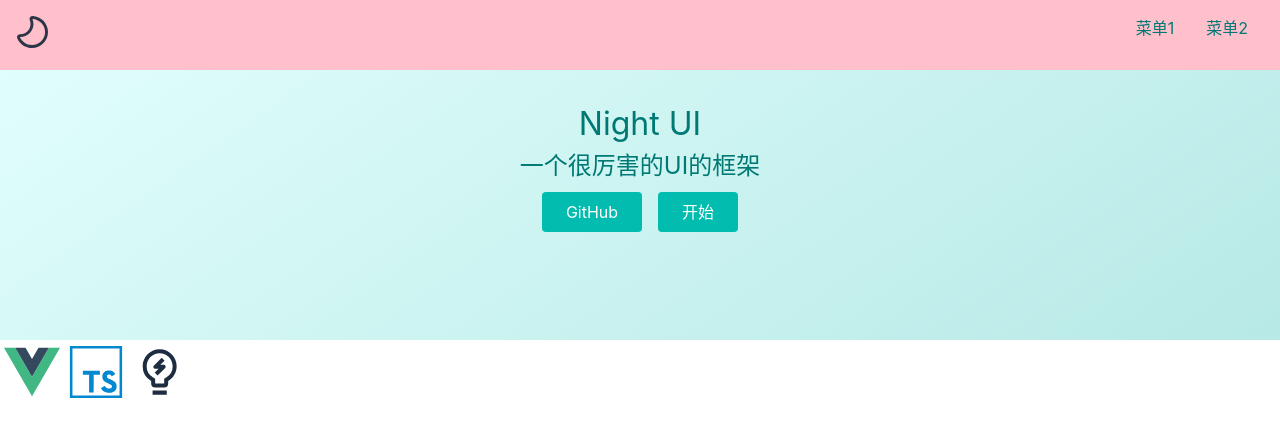
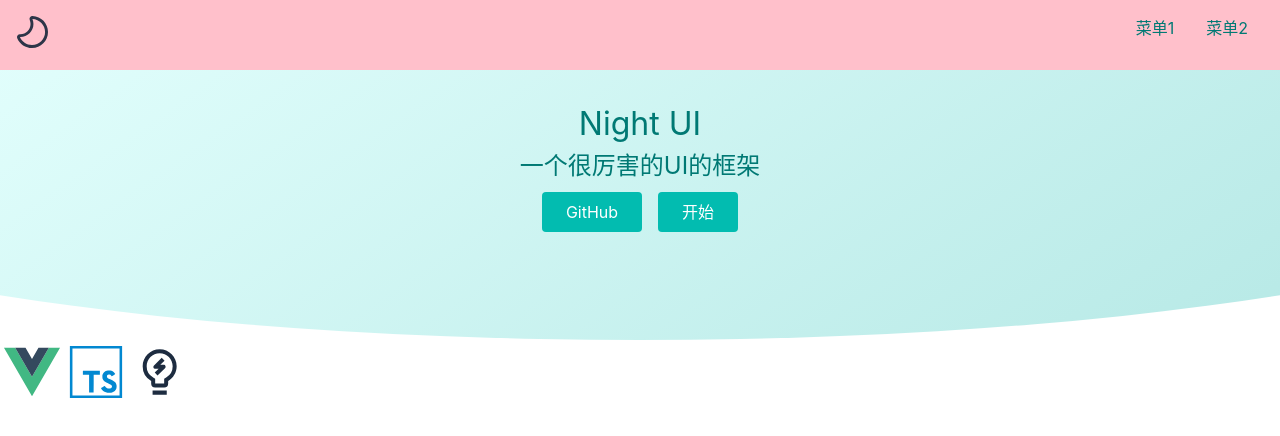
Before and after one commit to king-open/nightUI, a Vue app: page / in a window 1280 px wide. Shown: the top 436 px of the page. Built offline with nearby package versions, Linux system fonts and the light colour scheme.

Commit message:
实现圆弧

```diff
--- a/src/components/Home.vue
+++ b/src/components/Home.vue
@@ -40,8 +40,8 @@ $color: #007974;
   background: linear-gradient(
     145deg,
     rgba(227, 255, 253, 1) 0%,
-    rgba(183, 233, 230, 1) 100%
-  );
+    rgba(183, 233, 230, 1) 100%);
+    clip-path: ellipse(80% 60% at 50% 40%);
   /* 背景渐变 后面需要改，这个颜色暂时 */
 }
 
```
